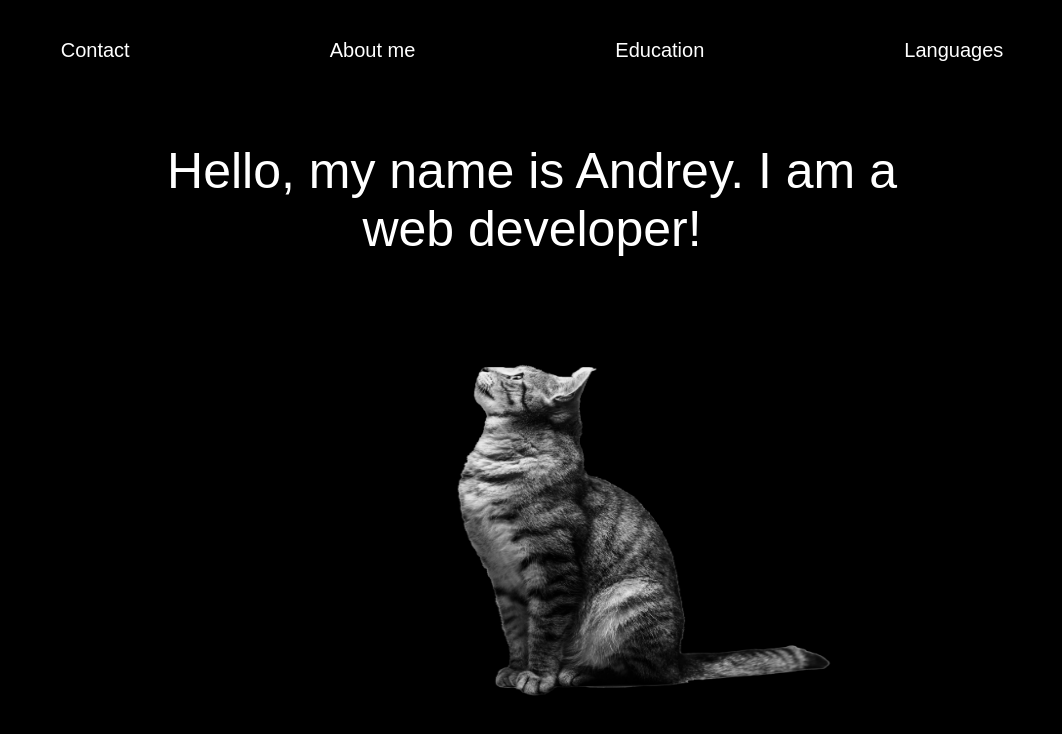
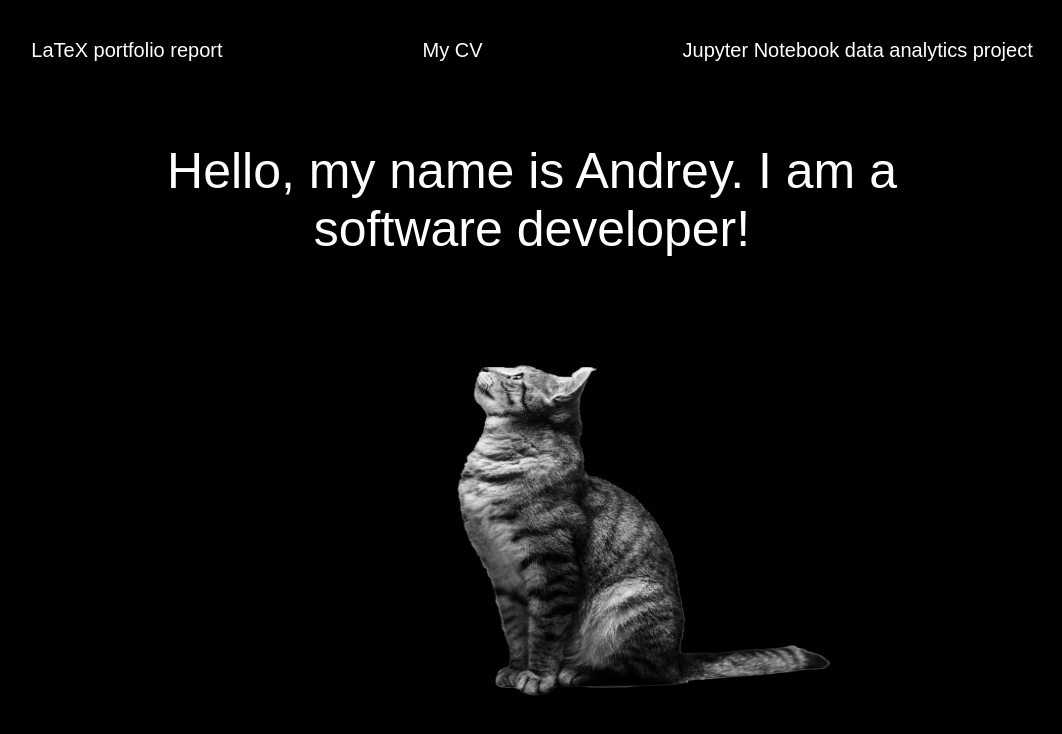
Before and after one commit to seelennebel/seelennebel.github.io, a plain HTML site: page my_webpage/index.html in a window 1280 px wide. Shown: the whole page, without its empty margins (108-1170 px from the left). Drawn offline with Linux system fonts and the light colour scheme.

Commit message:
Updated html files

```diff
--- a/my_webpage/index.html
+++ b/my_webpage/index.html
@@ -10,29 +10,24 @@
             <div id = "top">
                 <div class = "container">
                     <div class = "head">
-                        <a href = "contact.html">
-                        Contact
+                        <a href = "portfolio.html">
+                        LaTeX portfolio report
                         </a>
                     </div>
                     <div class = "head">
-                        <a href = "about.html">
-                        About me
+                        <a href = "cv.html">
+                        My CV
                         </a>
                     </div>
                     <div class = "head">
-                        <a href = "education.html">
-                        Education
-                        </a>
-                    </div>
-                    <div class = "head">
-                        <a href = "languages.html">
-                        Languages
+                        <a href = "jupyter.html">
+                        Jupyter Notebook data analytics project
                         </a>
                     </div>
                 </div>
             </div>
             <div id = "main">
-                Hello, my name is Andrey. I am a web developer!
+                Hello, my name is Andrey. I am a software developer!
             </div>
             <div class = "container2">
                 <div id = "blank2"></div>
--- a/my_webpage/style.css
+++ b/my_webpage/style.css
@@ -67,7 +67,6 @@ body {
     grid-column-start: 3;
     grid-row-end: 5;
     justify-content: center;
-
 }
 
 #blank2 {
```
Also changed, not shown: my_webpage/contact.html (deleted, +0 -10 lines), my_webpage/cv.html (renamed from my_webpage/about.html, +1 -1 lines), my_webpage/portfolio.html (renamed from my_webpage/languages.html, +2 -2 lines), my_webpage/cat.png (deleted), my_webpage/jupyter.html (renamed from my_webpage/education.html), 2 other files.
